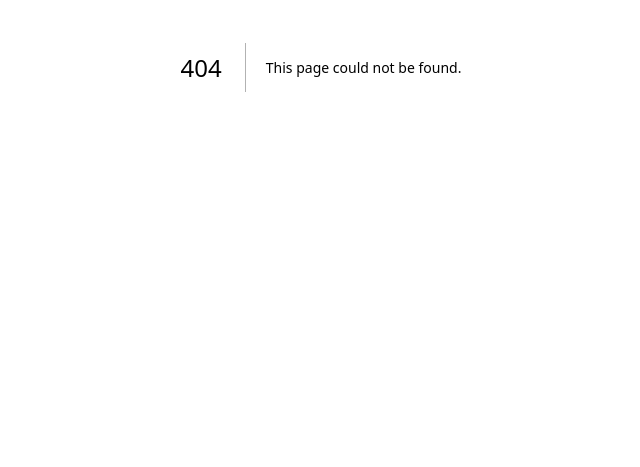
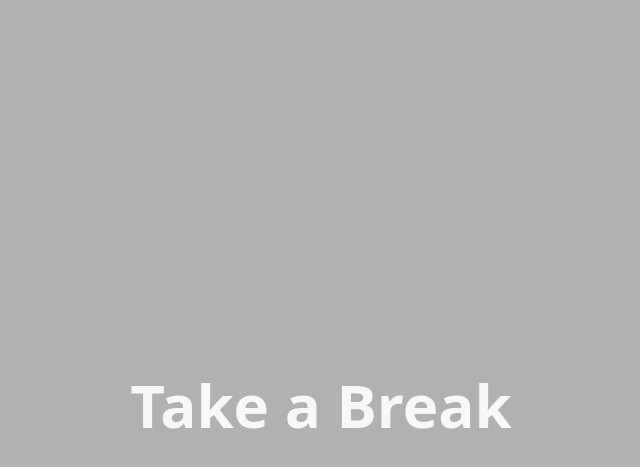
Before and after one commit to Royserg/baseTools, a Next.js app in the folder frontend/: page /timer/finished/overlay in a window 1280 px wide. Before the commit this address had no page. Shown: the part 333-800 px from the top of the page, without its empty margins (319-959 px from the left). Built offline with nearby package versions, Linux system fonts and the light colour scheme.

Commit message:
feat(fe): setup timer finished overlay page changing opacity every 20s

```diff
--- a/frontend/src/components/timer-finished-action-btns.tsx
+++ b/frontend/src/components/timer-finished-action-btns.tsx
@@ -1,5 +1,3 @@
-'use client';
-
 import {
   timerFinishedCloseWindow,
   timerFinishedStartNew,
@@ -7,7 +5,7 @@ import {
 
 export const TimerFinishedActionButtons = () => {
   let actionBtnClasses =
-    'w-full flex justify-center items-center rounded-md border text-2xl p-2 hover:bg-white hover:text-neutral-500';
+    'w-full flex justify-center items-center rounded-md border text-md p-1 hover:bg-white hover:text-neutral-500 mb-2';
 
   const onStartNewTimerClick = async () => {
     await timerFinishedStartNew();
@@ -17,12 +15,14 @@ export const TimerFinishedActionButtons = () => {
   };
 
   return (
-    <div className='w-1/2 mx-auto'>
+    <div className='w-full px-2'>
+      {/* <button className={actionBtnClasses} onClick={onBreakClick}>
+        Break
+      </button> */}
+
       <button className={actionBtnClasses} onClick={onStartNewTimerClick}>
-        Start new timer
+        New Timer
       </button>
-
-      <div className='py-2'></div>
 
       <button className={actionBtnClasses} onClick={onCloseClick}>
         Close
--- a/frontend/src/pages/timer/finished/index.tsx
+++ b/frontend/src/pages/timer/finished/index.tsx
@@ -1,15 +1,19 @@
 import { PageWrapper } from '@components/page-wrapper';
 import { TimerFinishedActionButtons } from '@components/timer-finished-action-btns';
+import { BsHourglassBottom } from 'react-icons/bs';
 
 export default function TimerFinishedWindow() {
   return (
     <PageWrapper>
-      <div className='flex flex-col grow justify-center items-center p-2'>
-        <h2 className='text-4xl'>Timer Finished</h2>
-        <h3 className='text-2xl'>Take a break</h3>
+      <div className='h-full flex flex-col grow justify-center items-center p-2'>
+        <h2 className='text-4xl flex gap-2'>
+          <BsHourglassBottom />
+          {''}
+          00:00
+        </h2>
 
         {/* Divider */}
-        <div className='py-5'></div>
+        <div className='py-2'></div>
 
         <TimerFinishedActionButtons />
       </div>
--- /dev/null
+++ b/frontend/src/pages/timer/finished/overlay.tsx
@@ -0,0 +1,41 @@
+import { useEffect, useState } from 'react';
+
+// Tailwind opacity classes
+// https://tailwindcss.com/docs/opacity
+const opacityValues = [
+  'opacity-30',
+  'opacity-40',
+  'opacity-50',
+  'opacity-60',
+  'opacity-70',
+  'opacity-75',
+  'opacity-80',
+  'opacity-90',
+];
+const opacityChangeDelay = 1000 * 20; // 20 seconds
+
+export default function TimerFinishedOverlay() {
+  const [opacityIdx, setOpacityIdx] = useState(0);
+
+  useEffect(() => {
+    const id = setInterval(() => {
+      setOpacityIdx((idx) => idx + 1);
+    }, opacityChangeDelay);
+    return () => clearInterval(id);
+  }, []);
+
+  const opacityClass =
+    opacityIdx < opacityValues.length
+      ? opacityValues[opacityIdx]
+      : opacityValues.at(-1);
+
+  return (
+    <div
+      className={`${opacityClass} bg-black w-screen h-screen flex justify-center items-end pb-8`}
+    >
+      <h1 className='text-6xl text-gray-200 text-center font-extrabold'>
+        Take a Break
+      </h1>
+    </div>
+  );
+}
```
